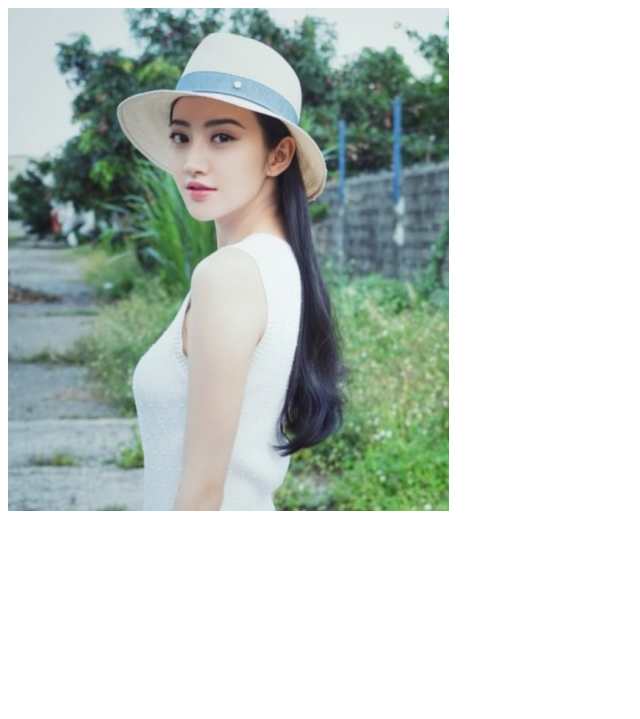
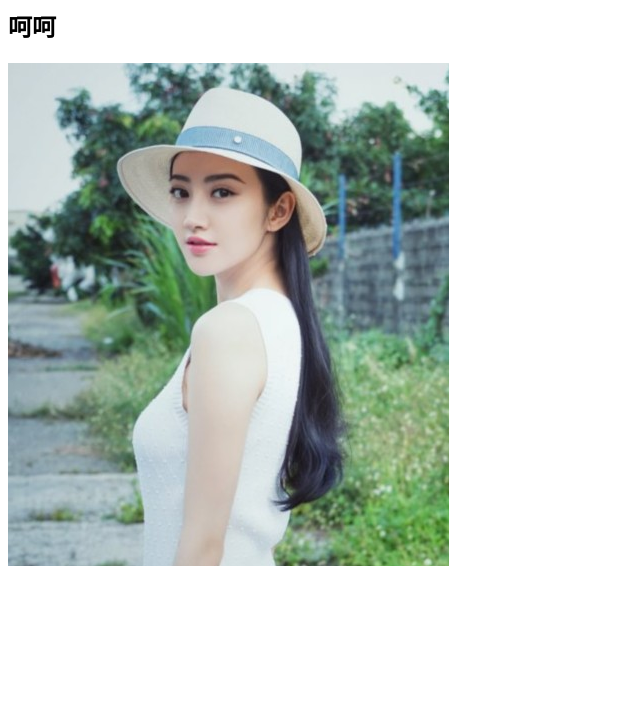
Before and after one commit to huangguoxing/1906, a plain HTML site: page index.html in a window 1280 px wide. Shown: the part 81-800 px from the top of the page, without its empty margins (0-640 px from the left). Drawn offline with Linux system fonts and the light colour scheme.

Commit message:
版本更新2

```diff
--- a/index.html
+++ b/index.html
@@ -9,6 +9,7 @@
 </head>
 <body>
     <h1>测试标题123啦啦啦</h1>
+    <h2>呵呵</h2>
     <img src="jt.png" alt="">
 </body>
 </html>
```
